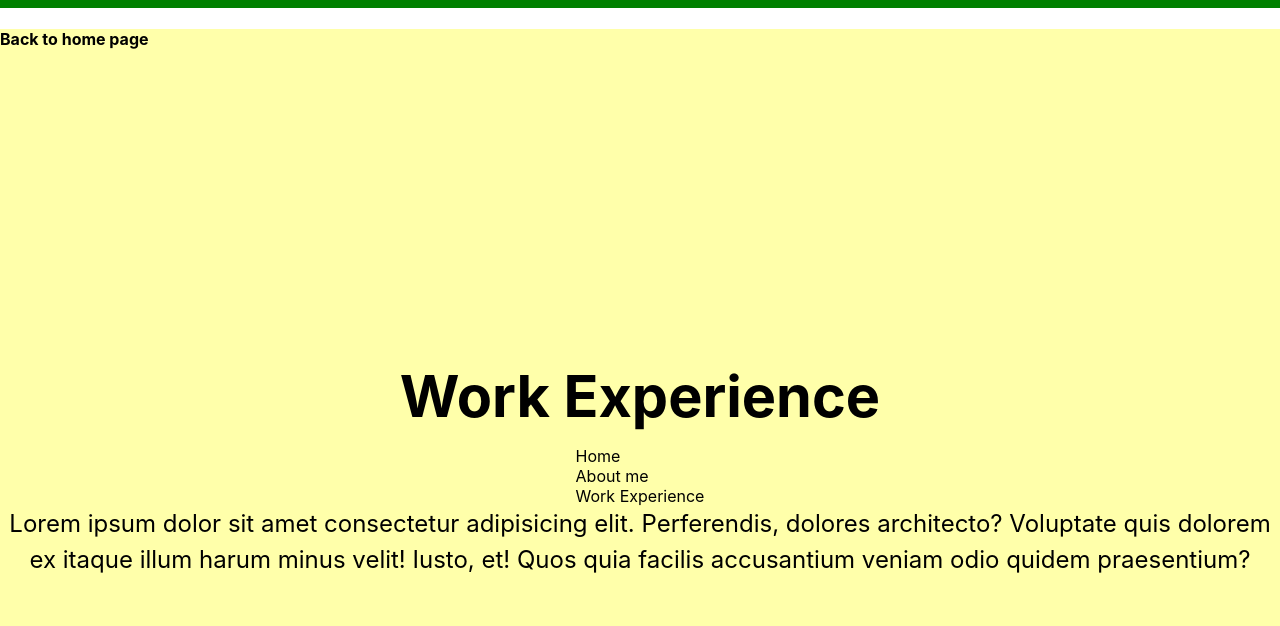
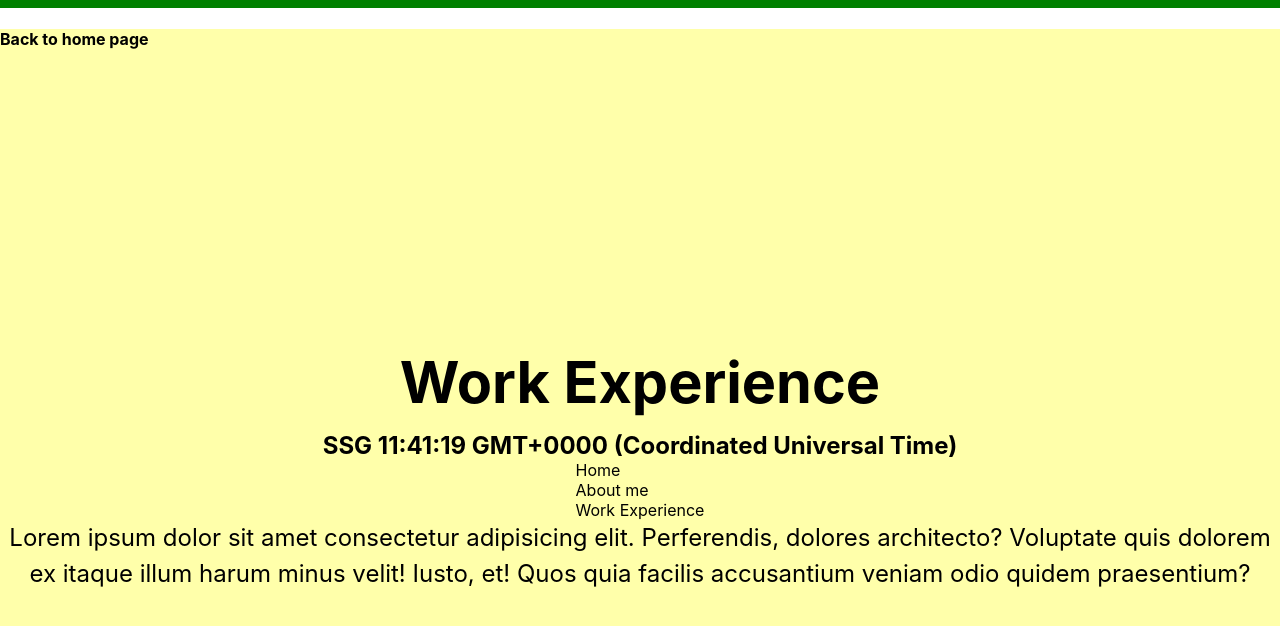
Before and after one commit to tshrv/nextjs-blog, a Next.js app: page /about/work in a window 1280 px wide. Shown: the top 626 px of the page. Built offline with nearby package versions, Linux system fonts and the light colour scheme.

Commit message:
static site generation

```diff
--- a/pages/about/work.jsx
+++ b/pages/about/work.jsx
@@ -2,11 +2,12 @@ import styles from '../../styles/Home.module.css'
 import Link from 'next/link'
 import Layout from '../../components/layout'
 
-export default function About() {
+export default function About(props) {
     return (
       <Layout>
         <div className={styles.container}>
             <h1 className={styles.title}>Work Experience</h1>
+            <h2>SSG {props.last_build_time}</h2>
             <ul>
               <li><Link href='/'>Home</Link></li>
               <li><Link href='/about'>About me</Link></li>
@@ -32,3 +33,16 @@ export default function About() {
       </Layout>
     )
 }
+
+function getCurrentTime() {
+  let now = new Date()
+  return now.toTimeString()
+}
+
+export async function getStaticProps() {
+  let last_build_time = getCurrentTime()
+  console.log('static site generation', last_build_time)
+  return {
+    'props': {last_build_time}
+  }
+}
```
